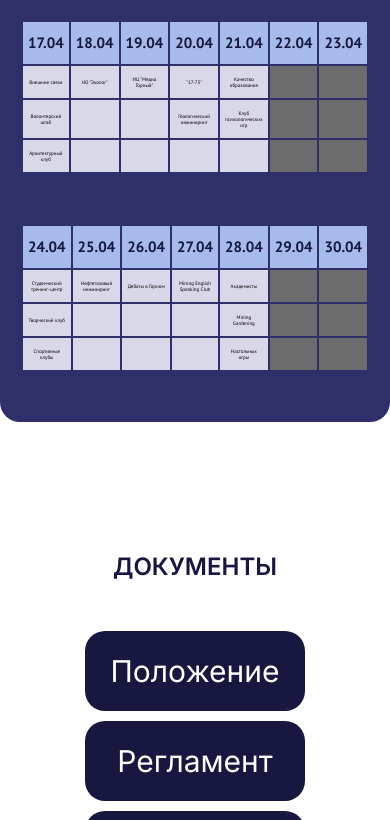
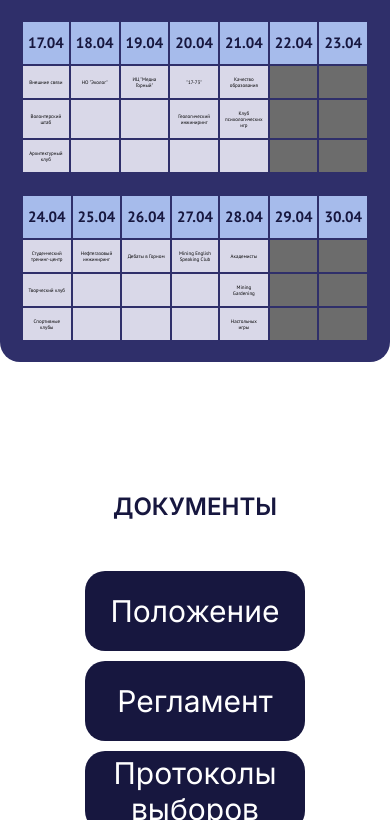
Before and after one commit to 3TERRRNITY/SO_elections, a React (Create React App) app: page / in a window 390 px wide. Shown: the part 1235-2055 px from the top of the page. Built offline with nearby package versions, Linux system fonts and the light colour scheme.

Commit message:
Изменил отступ для таблиц

```diff
--- a/src/App.css
+++ b/src/App.css
@@ -347,7 +347,6 @@ td {
   }
   .dates__table__second {
     font-size: 20px;
-    margin-bottom: 50px;
   }
   .documents__title {
     font-size: 40px;
@@ -430,7 +429,6 @@ td {
   }
   .dates__table__second {
     font-size: 12px;
-    margin-bottom: 30px;
   }
   .documents__title {
     font-size: 28px;
@@ -500,7 +498,6 @@ td {
   .dates__table__second {
     font-size: 5px;
     height: auto;
-    margin-bottom: 30px;
   }
   .documents__title {
     font-size: 24px;
```
